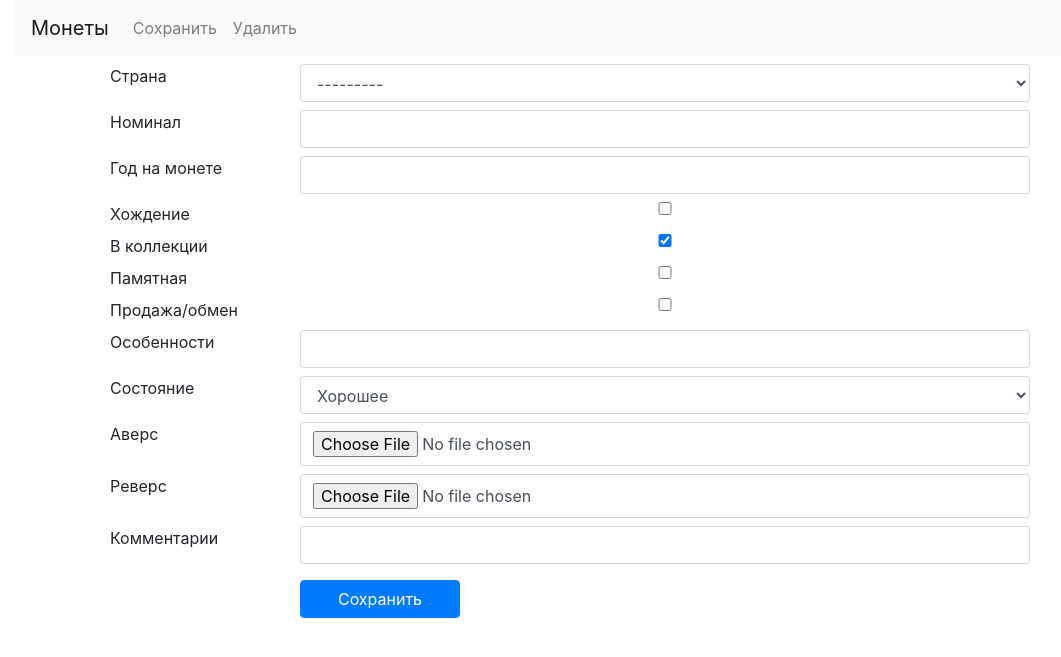
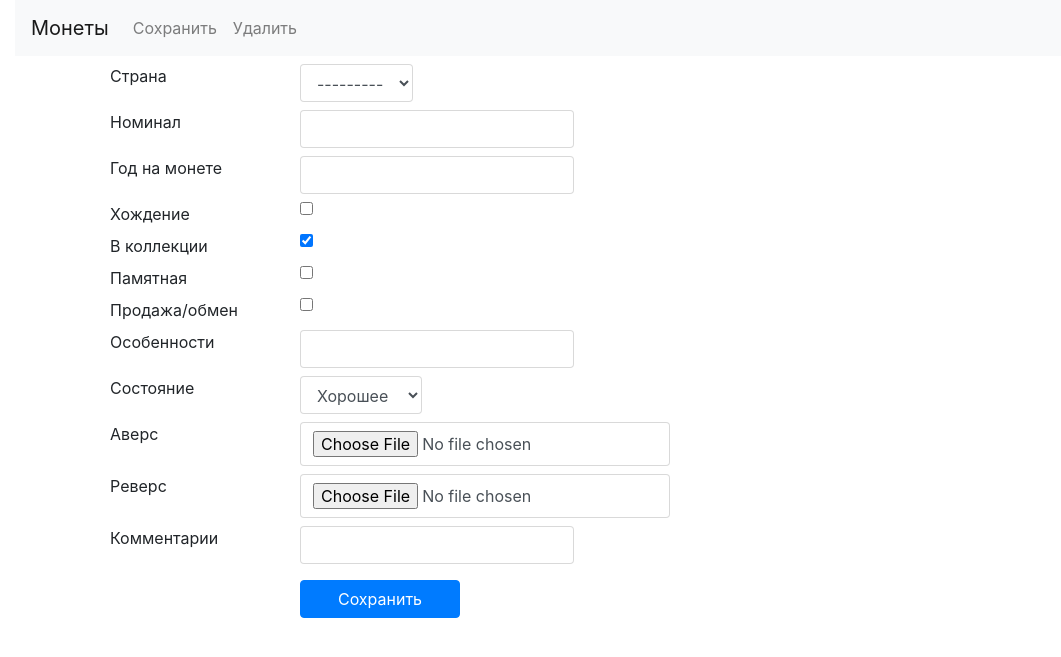
Before and after one commit to abitty/altergot, a Django app: page /coins/create/ in a window 1280 px wide. Shown: the top 657 px of the page, without its empty margins (70-1131 px from the left). Run offline with Django 3.2, Linux system fonts and the light colour scheme; the visitor is signed in with stand-in values (Sample User, id 1); data that the repository does not hold is empty; parts of the project's set-up code (start-up, migrations or seed data) failed here and were passed over; some libraries are stand-ins or nearby versions.

Commit message:
убрано центрирование полей в форме views.py

```diff
--- a/coins/views.py
+++ b/coins/views.py
@@ -39,7 +39,8 @@ class CoinForm(forms.ModelForm):
 		super(CoinForm, self).__init__(*args, **kwargs)
 		for field in iter(self.fields):
 			self.fields[field].widget.attrs.update({
-				'class': 'form-control'
+				'class': 'form-control',
+				'style': 'width: auto;',
 			})
 	class Meta(object):
 		model = Coin
--- a/templates/coin_update.html
+++ b/templates/coin_update.html
@@ -30,10 +30,10 @@
 </nav>
 {% for field in form %}
 <div class="row justify-content-center my-2 clear-fix">
-	<div class="col-sm-2 float-left">
+	<div class="col-sm-2">
 		{{field.label}}
 	</div>
-	<div class="col-sm-8 float-left">
+	<div class="col-sm-8">
 		{{field}}
 	</div>
 </div>
```
